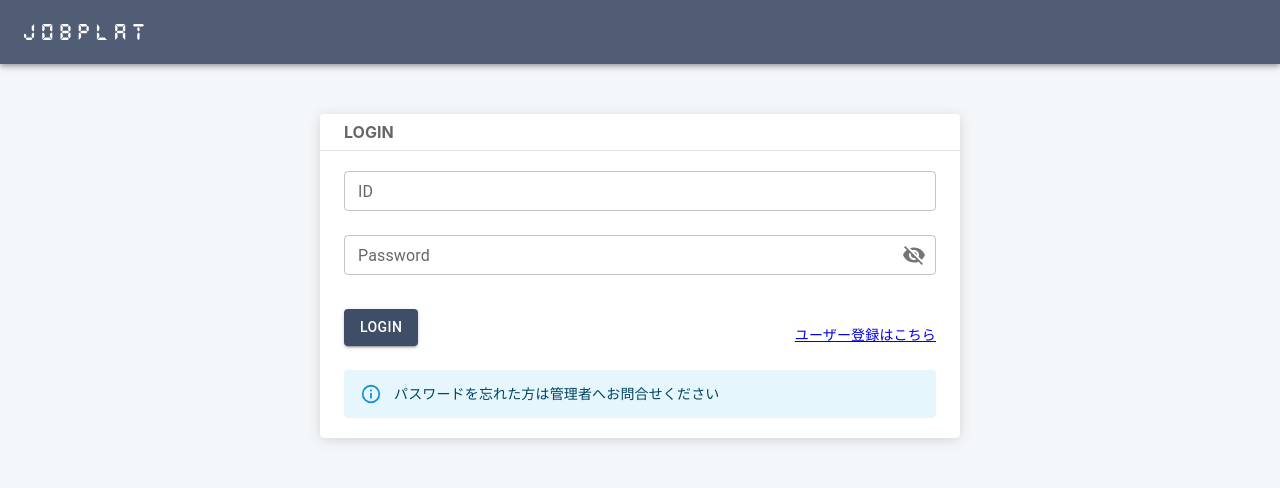
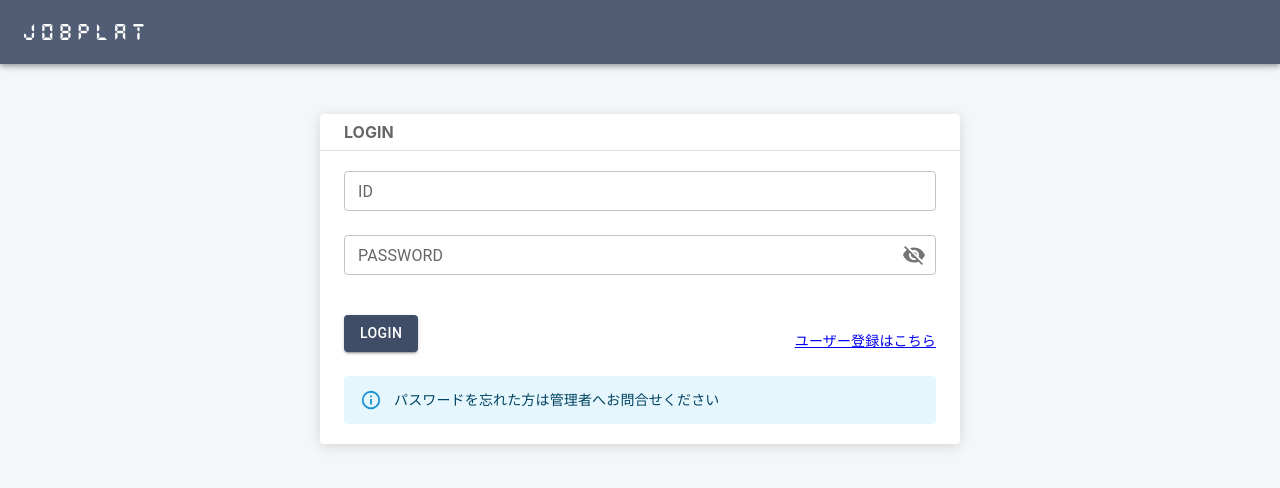
Before and after one commit to Ryota-01/attendance_app, a React (Create React App) app: page /login in a window 1280 px wide. Shown: the top 488 px of the page. Built offline with nearby package versions, Linux system fonts and the light colour scheme; no server answers; the database is empty.

Commit message:
login.jsxとSignup.jsx
のコード整形

```diff
--- a/src/pages/login/Login.jsx
+++ b/src/pages/login/Login.jsx
@@ -81,6 +81,26 @@ export default function Login() {
     },
   });
 
+  // スタイル属性
+  const styles = (ref, onChange, type, label, placeholder) => ({
+    formContorolStyle: {
+      variant: "outlined",
+      size: "small",
+      fullWidth: "fullWidth",
+      sx: {
+        marginBottom: "24px",
+      },
+    },
+    outlinedInputStyle: {
+      inputRef: ref,
+      onChange: onChange,
+      type: type,
+      label: label,
+      placeholder: placeholder,
+      required: "required",
+    },
+  });
+
   return (
     <>
       <ThemeProvider theme={darkTheme}>
@@ -96,37 +116,31 @@ export default function Login() {
         margin={"50px auto"}
       >
         <Box component="form" onSubmit={handleSubmit}>
-          <FormControl
-            variant="outlined"
-            size="small"
-            sx={{ marginBottom: "24px" }}
-            fullWidth
-          >
+          <FormControl {...styles().formContorolStyle}>
             <InputLabel htmlFor="outlined-adornment-email">ID</InputLabel>
             <OutlinedInput
-              onChange={hideErrorMessage}
-              placeholder="登録済みのメールアドレス"
-              inputRef={emailRef}
-              type="email"
-              label="ID"
+              {...styles(
+                emailRef,
+                hideErrorMessage,
+                "email",
+                "ID",
+                "登録済みのメールアドレス"
+              ).outlinedInputStyle}
             />
           </FormControl>
-          <FormControl
-            variant="outlined"
-            size="small"
-            fullWidth
-            sx={{ marginBottom: "18px" }}
-          >
+          <FormControl {...styles().formContorolStyle}>
             <InputLabel htmlFor="outlined-adornment-password">
-              Password
+              PASSWORD
             </InputLabel>
             <OutlinedInput
               id="outlined-adornment-password"
-              placeholder="6文字以上入力してください"
-              type={showPassword ? "text" : "password"}
-              onChange={hideErrorMessage}
-              inputRef={passwordRef}
-              label="Password"
+              {...styles(
+                passwordRef,
+                hideErrorMessage,
+                showPassword ? "text" : "password",
+                "PASSWORD",
+                "6文字以上入力してください"
+              ).outlinedInputStyle}
               endAdornment={
                 <InputAdornment position="end">
                   <IconButton
--- a/src/pages/signup/Signup.jsx
+++ b/src/pages/signup/Signup.jsx
@@ -82,6 +82,25 @@ export default function Signup() {
     },
   });
 
+  const styles = (ref, onChange, type, label, placeholder) => ({
+    formContorolStyle: {
+      variant: "outlined",
+      size: "small",
+      fullWidth: "fullWidth",
+      sx: {
+        marginBottom: "24px",
+      },
+    },
+    outlinedInputStyle: {
+      inputRef: ref,
+      onChange: onChange,
+      type: type,
+      label: label,
+      placeholder: placeholder,
+      required: "required",
+    },
+  });
+
   return (
     <div>
       <ThemeProvider theme={darkTheme}>
@@ -98,37 +117,27 @@ export default function Signup() {
         margin={"50px auto"}
       >
         <Box component="form" onSubmit={handleSubmit}>
-          <FormControl
-            variant="outlined"
-            size="small"
-            sx={{ marginBottom: "24px" }}
-            fullWidth
-          >
+          <FormControl {...styles().formContorolStyle}>
             <InputLabel htmlFor="outlined-adornment-email">ID</InputLabel>
             <OutlinedInput
-              inputRef={emailRef}
-              onChange={hideErrorMessage}
-              type="email"
-              label="ID"
-              placeholder="e-mail"
+              {...styles(emailRef, hideErrorMessage, "email", "ID", "e-mail")
+                .outlinedInputStyle}
             />
           </FormControl>
-          <FormControl
-            variant="outlined"
-            size="small"
-            fullWidth
-            sx={{ marginBottom: "18px" }}
-          >
+          <FormControl {...styles().formContorolStyle}>
             <InputLabel htmlFor="outlined-adornment-password">
-              Password
+              PASSWORD
             </InputLabel>
             <OutlinedInput
               id="outlined-adornment-password"
-              type={showPassword ? "text" : "password"}
-              inputRef={passwordRef}
-              onChange={hideErrorMessage}
-              label="Password"
-              placeholder="6文字以上入力してください"
+              {...styles(
+                passwordRef,
+                hideErrorMessage,
+                showPassword ? "text" : "password",
+                "PASSWORD",
+                "6文字以上入力してください",
+                "e-mail"
+              ).outlinedInputStyle}
               endAdornment={
                 <InputAdornment position="end">
                   <IconButton
```
Also changed, not shown: 1 other file (tests, documents, lock files or other folders).
